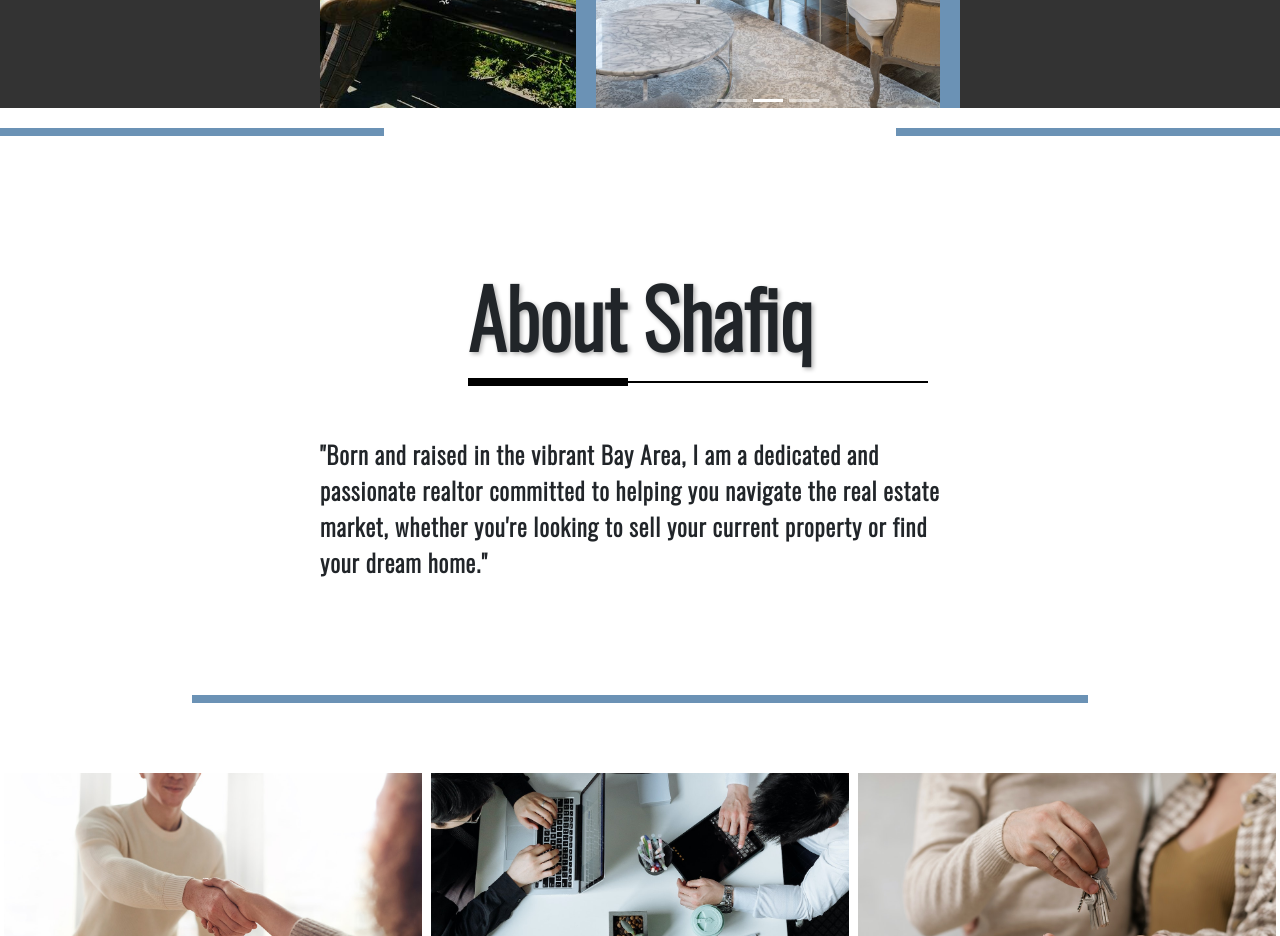
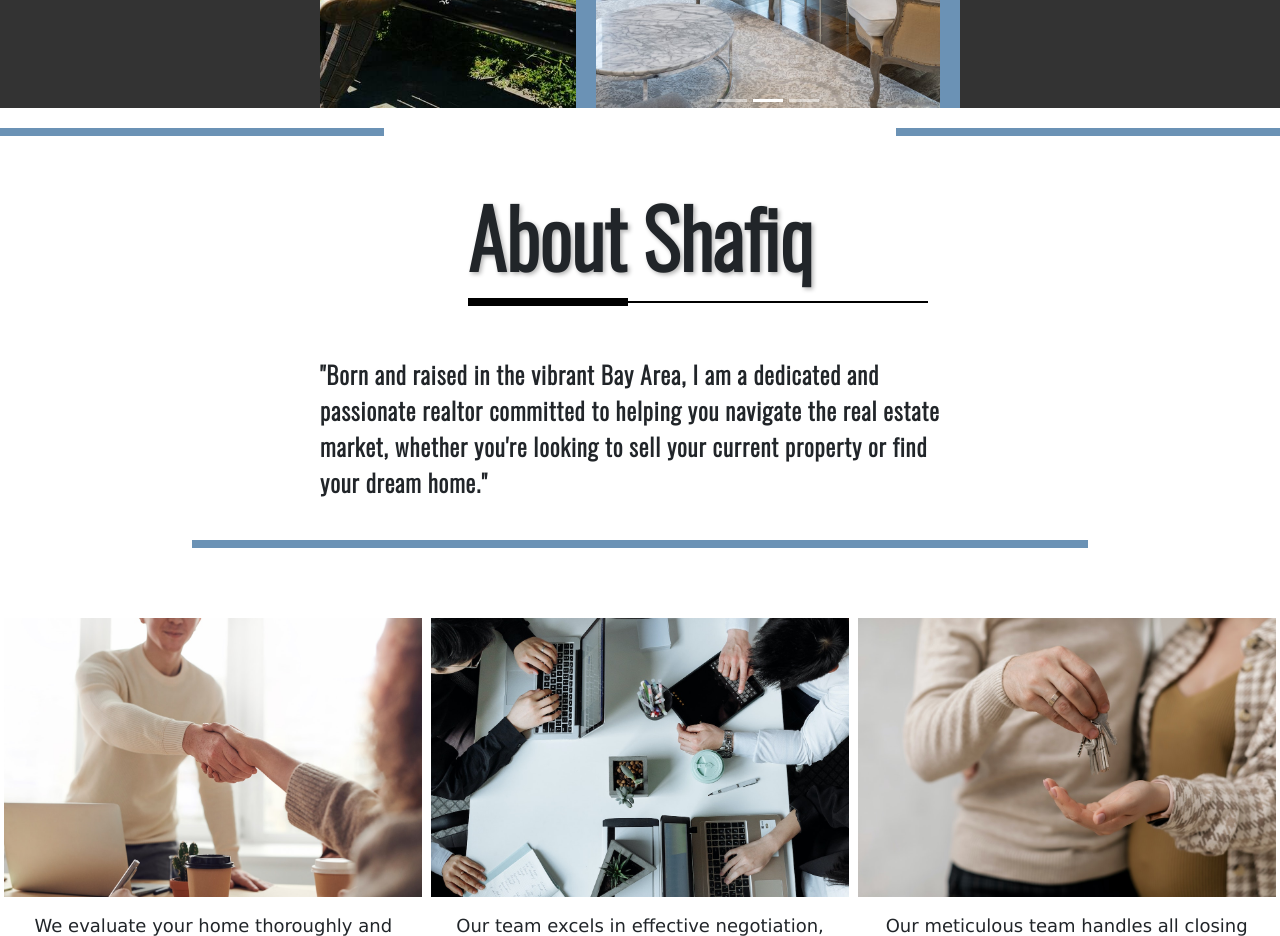
Before and after one commit to Moshahrani/real-estate-website, a React (Create React App) app in the folder real-estate/: page / in a window 1280 px wide. Shown: the part 1280-2216 px from the top of the page. Built offline with nearby package versions, Linux system fonts and the light colour scheme; a web font is replaced by a local one.

Commit message:
removed paddings and added minor margins for both top and bottom of container

```diff
--- a/real-estate/src/css/AboutMe.css
+++ b/real-estate/src/css/AboutMe.css
@@ -7,8 +7,10 @@
   width: 50%;
   margin-left: auto;
   margin-right: auto;
-  padding-top: 100px;
-  padding-bottom: 100px;
+  /* padding-top: 100px;
+  padding-bottom: 100px; */
+  margin-top: 20px;
+  margin-bottom: 40px;
 }
 
 .aboutText {
```
